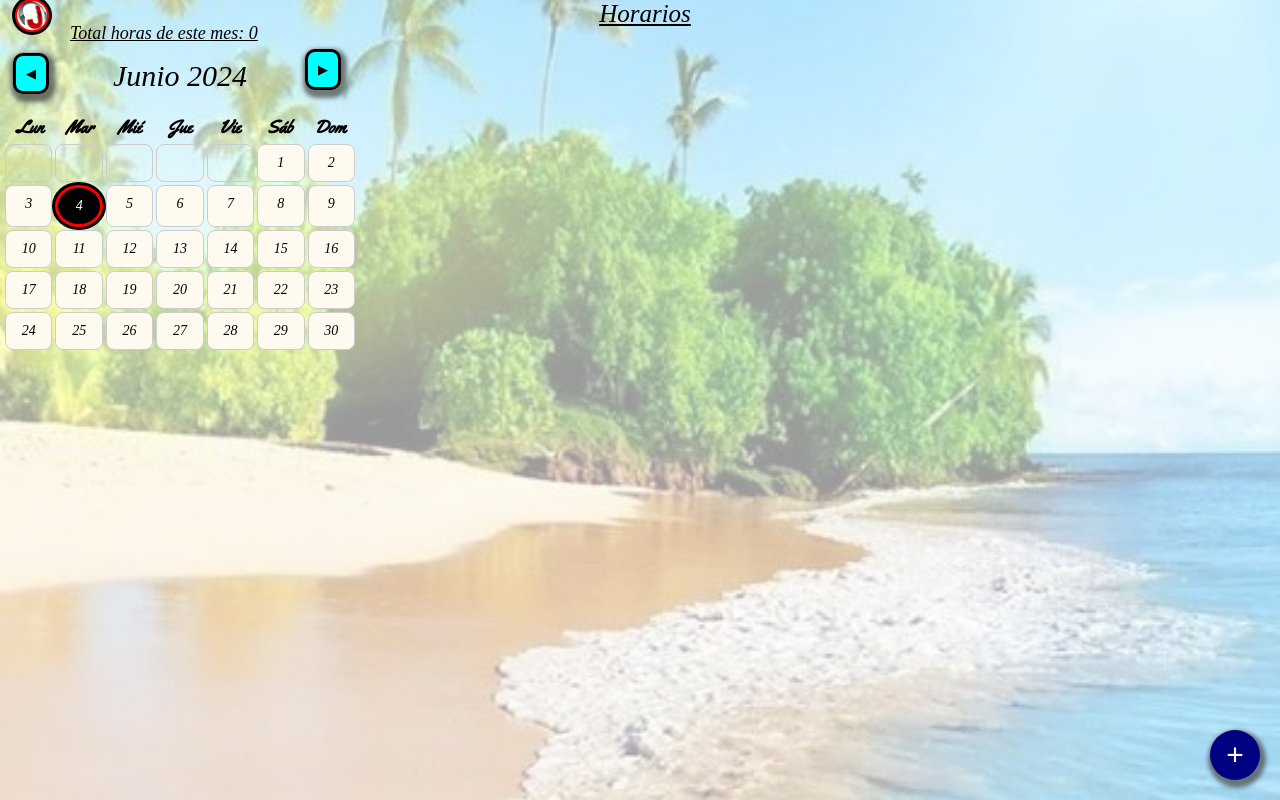
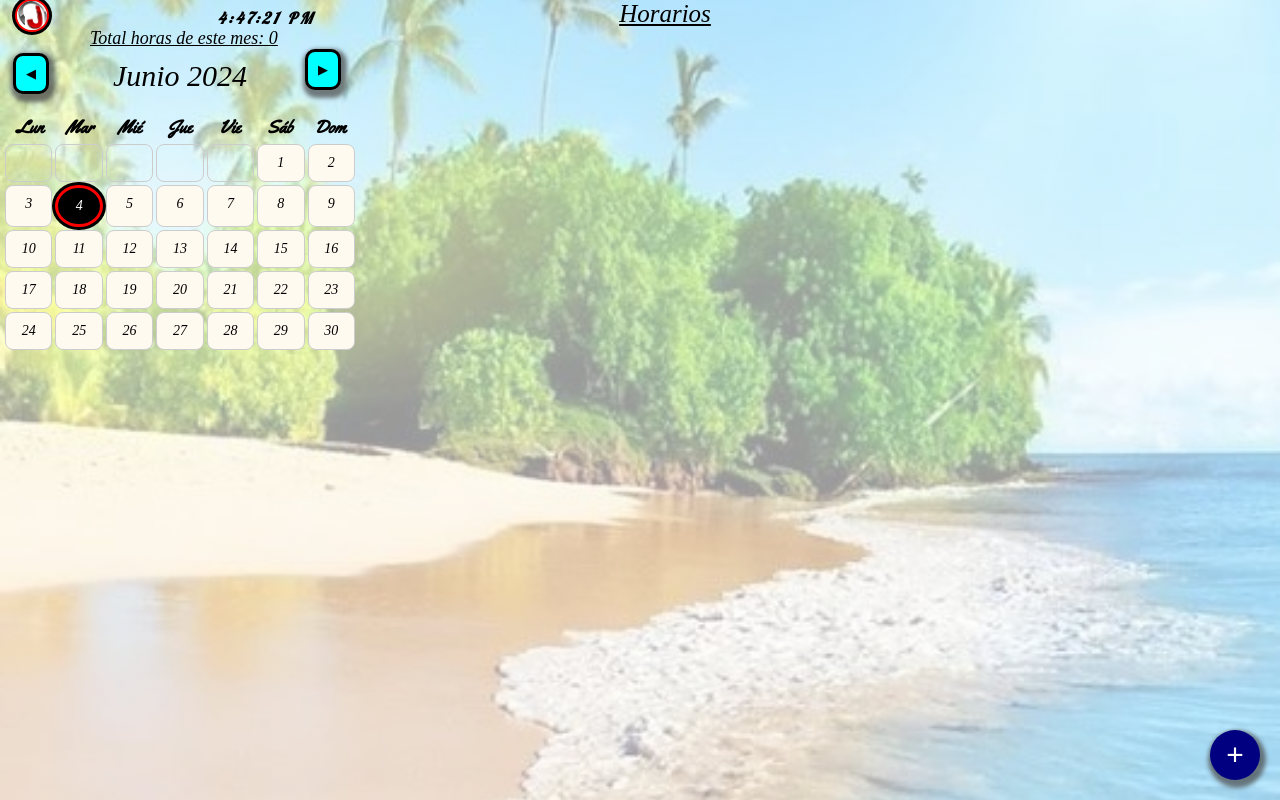
Before and after one commit to juanjosemas/horario, a plain HTML site: page index.html in a window 1280 px wide. Drawn offline with Linux system fonts and the light colour scheme; a web font is replaced by a local one.

Commit message:
Add files via upload

```diff
--- a/index.html
+++ b/index.html
@@ -20,6 +20,10 @@
 </head>
 
 <body>
+     <!-- Reloj -->
+    <div class="reloj">
+         <p class="tiempo"></p>
+    </div>
 
    <!-- Titulo de la pagina -->
 <div class="titulo">Horarios</div>
@@ -61,7 +65,6 @@
   <!-- Enlace para el JavaScript -->
   <script src="script.js"></script>
 
-
 </body>
 
 </html>
--- a/styles.css
+++ b/styles.css
@@ -18,7 +18,7 @@ body{
     font-family: Piedra;
     font-style: italic;
     margin-top: 0;
-    margin-left: 10px;
+    margin-left: 50px;
 }
 
 /* Estilos para el calendario */
@@ -253,8 +253,8 @@ body{
     font-style: italic;
     font-size: 18px;
     position: relative;
-    top: 5px;
-    left: 5px;
+    top: 10px;
+    left: 25px;
     text-decoration: underline;
     margin-left: 60px;
     margin-top: -10px;
@@ -283,3 +283,18 @@ body{
         transform: scale(1) rotate(1440deg);
     }
 }
+
+.reloj{
+    font-family: Lobster;
+    color: black;
+    text-align: center;
+    position: absolute;
+    left: 17%;
+    top: -1%;
+    font-size: 16px;
+    letter-spacing: 0.18em;
+   /* text-decoration: underline;
+    text-decoration-color: red;*/
+    font-style: italic;
+    font-weight: bold;
+}
```
